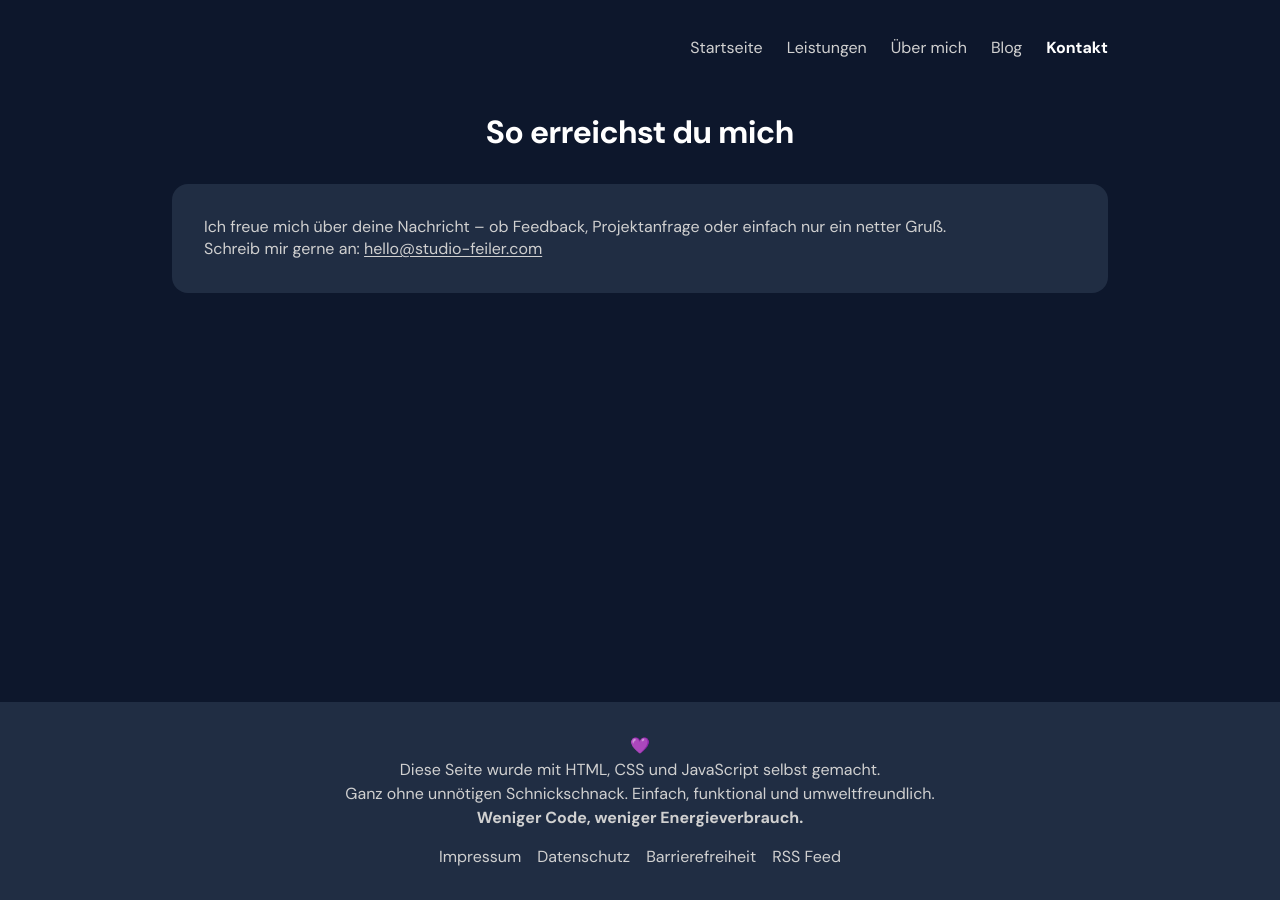
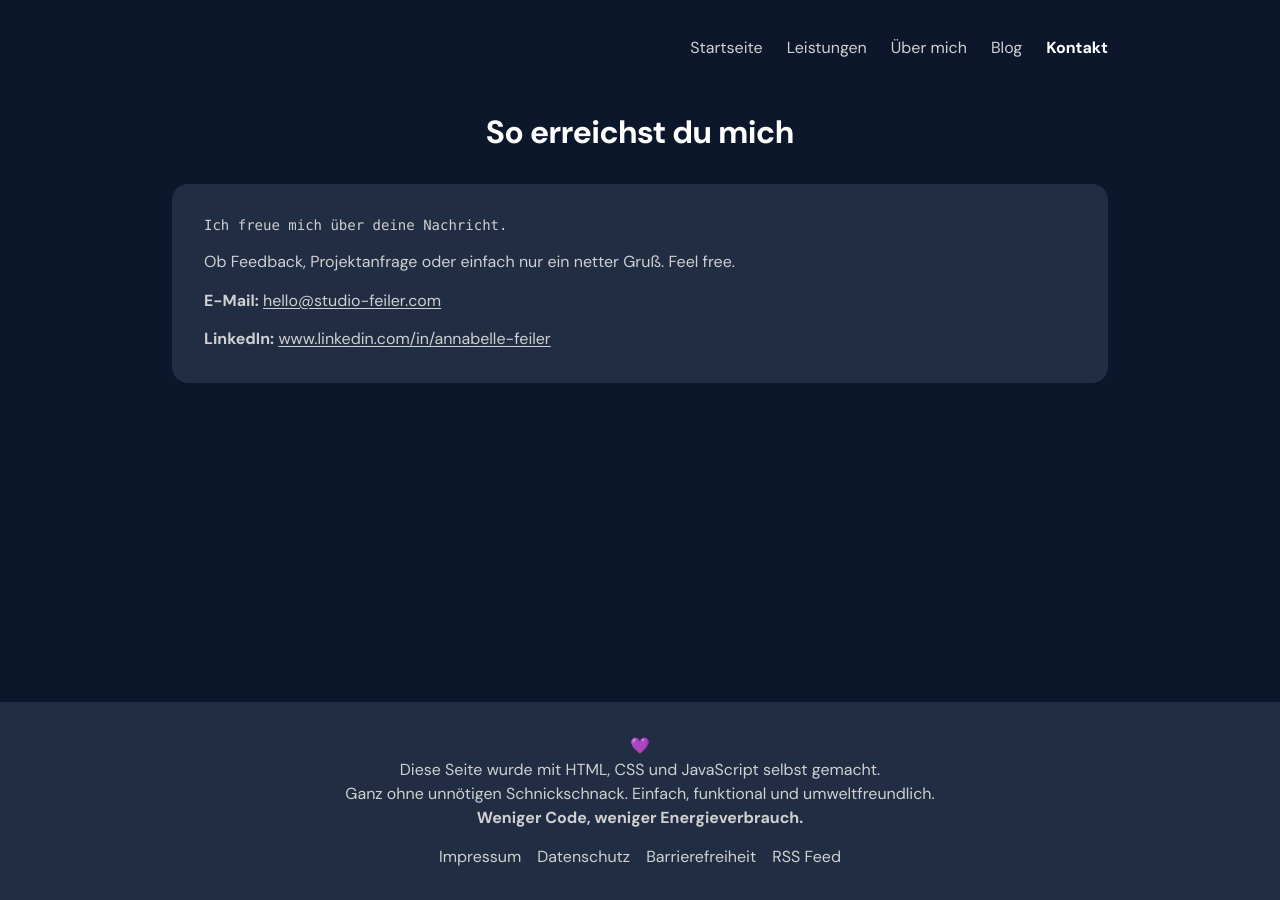
Before and after one commit to enaaacode/annabelle-feiler.github.io, a Jekyll site: the page built from kontakt.md, in a window 1280 px wide. Built offline with Jekyll 4.4.1, drawn with Linux system fonts in a browser that asks for light colours.

Commit message:
add some styling and linkedin-link

```diff
--- a/kontakt.md
+++ b/kontakt.md
@@ -5,5 +5,12 @@ description: Kontaktmöglichkeit von Annabelle Feiler
 keywords:
 ---
 
-Ich freue mich über deine Nachricht – ob Feedback, Projektanfrage oder einfach nur ein netter Gruß.
-Schreib mir gerne an: [hello@studio-feiler.com](mailto:hello@studio-feiler.com)
+<p class="code-style">
+Ich freue mich über deine Nachricht.
+</p>
+
+Ob Feedback, Projektanfrage oder einfach nur ein netter Gruß. Feel free.
+
+**E-Mail:** [hello@studio-feiler.com](mailto:hello@studio-feiler.com)
+
+**LinkedIn:** [www.linkedin.com/in/annabelle-feiler](https://www.linkedin.com/in/annabelle-feiler/)
```
